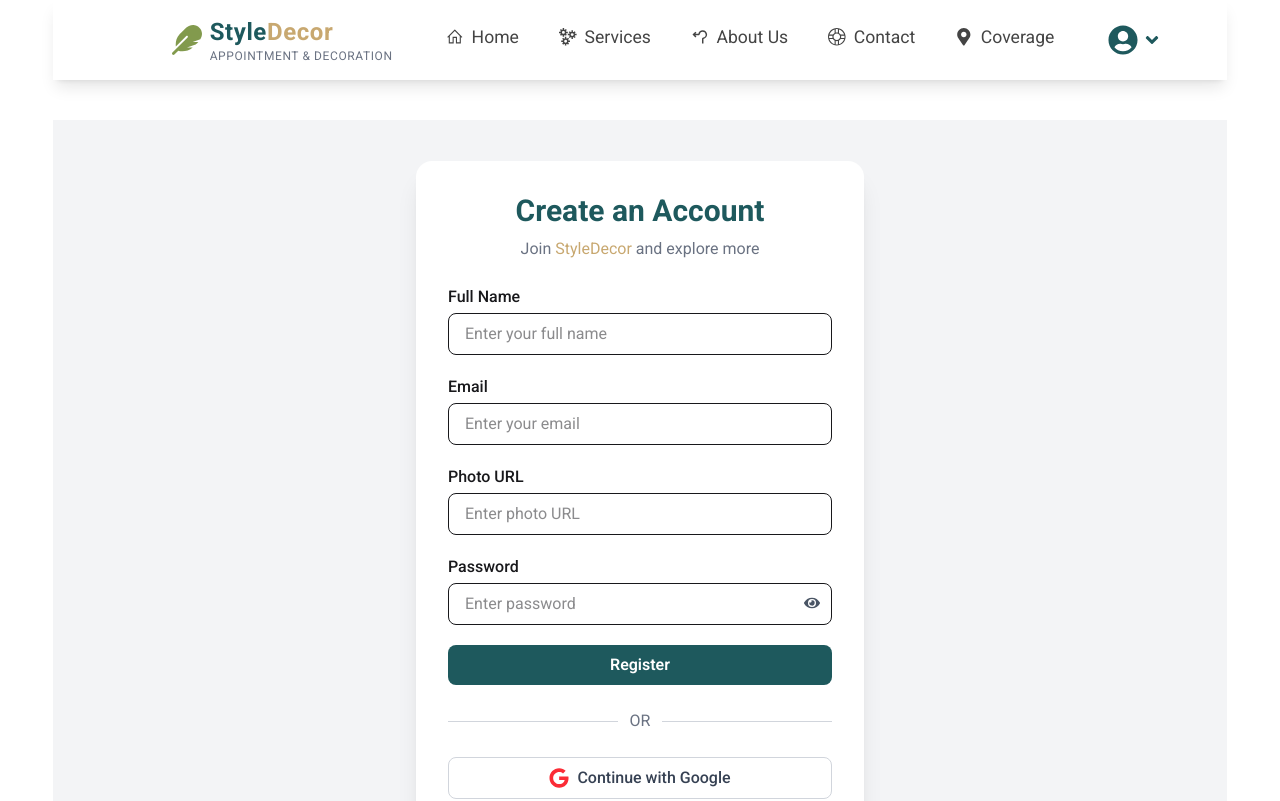
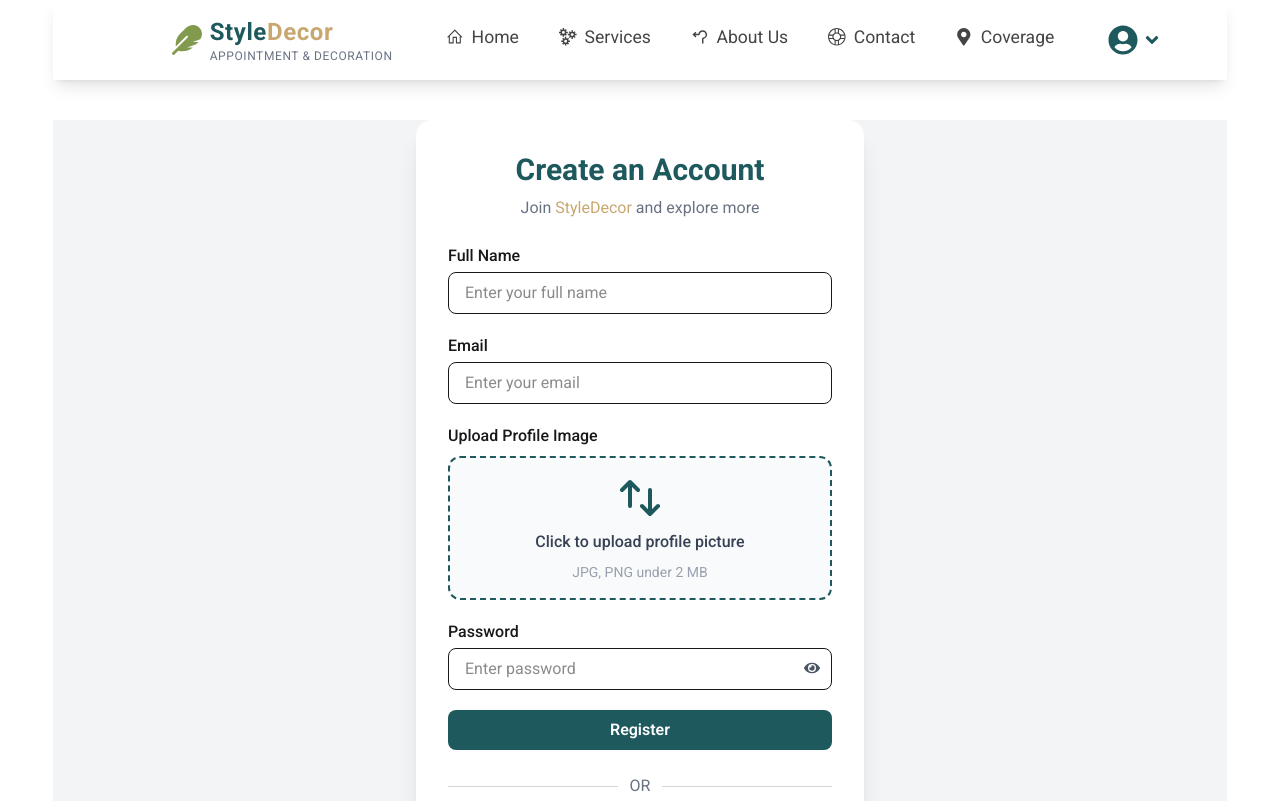
Before and after one commit to theporosh/b12-a10-styledecor-webclient, a React (Vite) app: page /register in a window 1280 px wide. Shown: the top 801 px of the page. Built offline with nearby package versions, Linux system fonts and the light colour scheme; no server answers.

Commit message:
Upload profile image using ImageBB functionality done in register form

```diff
--- a/src/pages/Auth/Register/Register.jsx
+++ b/src/pages/Auth/Register/Register.jsx
@@ -15,6 +15,7 @@ const Register = () => {
     console.log('in the register page', location);
 
     const [showPassword, setShowPassword] = useState(false);
+    const [previewImage, setPreviewImage] = useState(null);
 
     const {
         register,
@@ -30,6 +31,7 @@ const Register = () => {
 
     const handleRegistration = (data) => {
 
+        // console.log('after register', data);
         console.log('after register', data.photo[0]);
         const profileImg = data.photo[0];
 
@@ -139,21 +141,69 @@ const Register = () => {
                         )}
                     </div>
 
-                    {/* Photo URL */}
+                    {/* Profile Image Upload */}
                     <div>
-                        <label className="block font-medium mb-1">Photo URL</label>
-                        <input
-                            type="url"
-                            {...register("photo", { required: "Photo URL is required" })}
-                            className="w-full px-4 py-2 border rounded-lg focus:ring-2 focus:ring-[#1E595D]"
-                            placeholder="Enter photo URL"
-                        />
+                        <label className="block font-medium mb-2">Upload Profile Image</label>
+
+                        <div className="border-2 border-dashed border-[#1E595D] bg-gray-50 rounded-xl p-4 cursor-pointer hover:bg-gray-100 transition">
+
+                            <label className="flex flex-col items-center gap-2 cursor-pointer">
+                                <svg
+                                    xmlns="http://www.w3.org/2000/svg"
+                                    className="h-12 w-12 text-[#1E595D]"
+                                    fill="none"
+                                    viewBox="0 0 24 24"
+                                    stroke="currentColor"
+                                >
+                                    <path
+                                        strokeLinecap="round"
+                                        strokeLinejoin="round"
+                                        strokeWidth={2}
+                                        d="M7 16V4m0 0L3 8m4-4l4 4M17 8v12m0 0l-4-4m4 4l4-4"
+                                    />
+                                </svg>
+
+                                <p className="text-gray-700 font-medium">
+                                    Click to upload profile picture
+                                </p>
+
+                                <p className="text-gray-400 text-sm">
+                                    JPG, PNG under 2 MB
+                                </p>
+
+                                <input
+                                    type="file"
+                                    accept="image/*"
+                                    {...register("photo", {
+                                        required: "Profile image is required",
+                                        onChange: (e) => {
+                                            const file = e.target.files[0];
+                                            if (file) {
+                                                setPreviewImage(URL.createObjectURL(file));
+                                            }
+                                        }
+                                    })}
+                                    className="hidden"
+                                />
+                            </label>
+                        </div>
+
+                        {/* Preview Box */}
+                        {previewImage && (
+                            <div className="mt-3 w-32 h-32 rounded-lg overflow-hidden border">
+                                <img
+                                    src={previewImage}
+                                    alt="Preview"
+                                    className="w-full h-full object-cover"
+                                />
+                            </div>
+                        )}
+
                         {errors.photo && (
-                            <p className="text-red-500 text-sm mt-1">
-                                {errors.photo.message}
-                            </p>
+                            <p className="text-red-500 text-sm mt-1">{errors.photo.message}</p>
                         )}
                     </div>
+
 
                     {/* Password */}
                     <div className="relative">
@@ -224,8 +274,8 @@ const Register = () => {
                 <p className="text-center text-gray-600 mt-6">
                     Already have an account?{" "}
                     <Link
-                    state={location.state}
-                    to="/login" className="text-[#C8A870] font-medium hover:underline">
+                        state={location.state}
+                        to="/login" className="text-[#C8A870] font-medium hover:underline">
                         Sign In
                     </Link>
                 </p>
--- /dev/null
+++ b/src/pages/Shared/Loading/Loading.jsx
@@ -0,0 +1,11 @@
+import React from 'react';
+
+const Loading = () => {
+    return (
+        <div className="min-h-screen flex justify-center items-center">
+            <span className="loading loading-spinner text-primary"></span>;
+        </div>
+    );
+};
+
+export default Loading;
--- /dev/null
+++ b/src/routes/PrivateRoute.jsx
@@ -0,0 +1,23 @@
+import React from 'react';
+import useAuth from '../hooks/useAuth';
+import { Navigate, useLocation } from 'react-router';
+import Loading from '../pages/Shared/Loading/Loading';
+
+const PrivateRoute = ({ children }) => {
+
+    const { user, loading } = useAuth();
+    const location = useLocation();
+    // console.log('location', location)
+
+    if (loading) {
+        return <Loading></Loading>;
+    }
+
+    if (!user) {
+        return <Navigate state={location.pathname} to="/login"></Navigate>
+    }
+
+    return children;
+};
+
+export default PrivateRoute;
```
